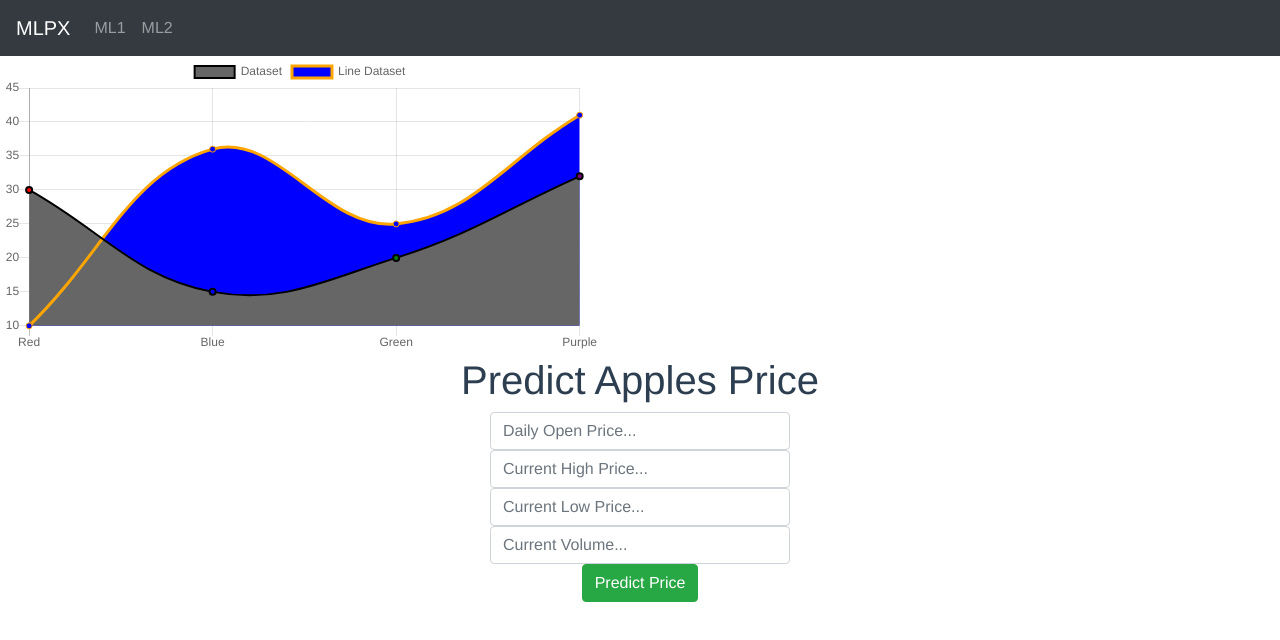
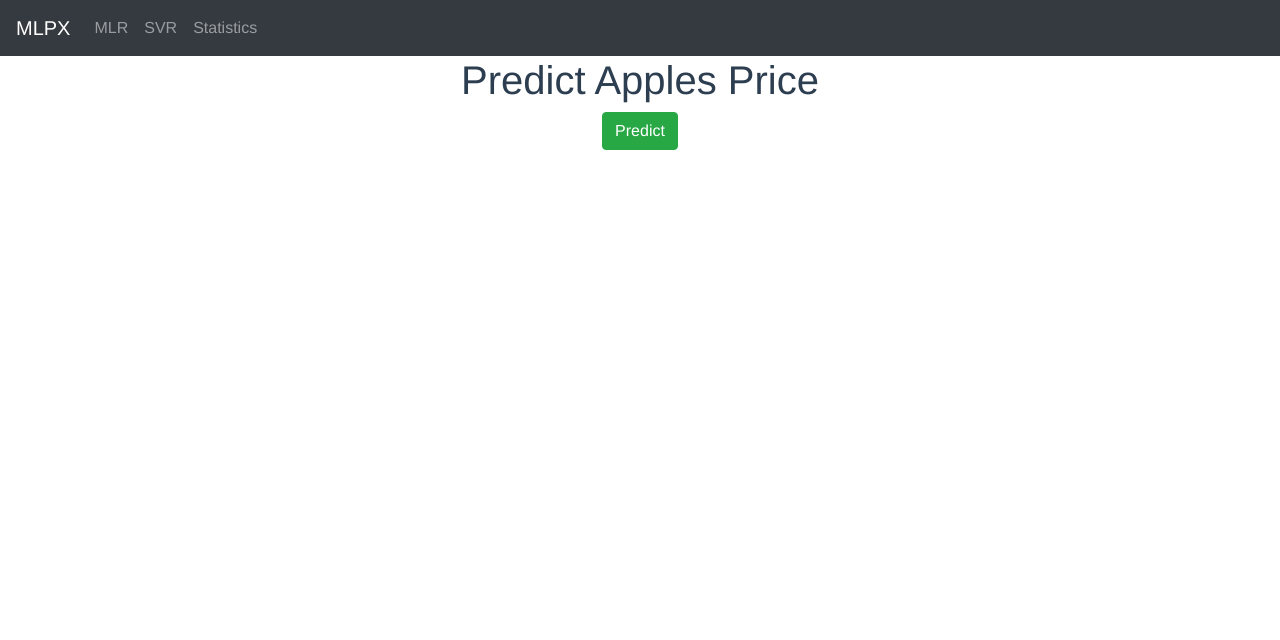
Before and after one commit to nextline501/MLPX, a Vue app in the folder frontend/: page /Svr in a window 1280 px wide. Shown: the top 640 px of the page. Built offline with nearby package versions, Linux system fonts and the light colour scheme.

Commit message:
Added 2nd ML script
Co-authored-by: andreaskvam <andreaskvam@users.noreply.github.com>
Co-authored-by: Adrian Andreasson <AI-drian@users.noreply.github.com>

```diff
--- a/frontend/src/App.vue
+++ b/frontend/src/App.vue
@@ -4,31 +4,28 @@
       <router-link to="/" class="navbar-brand">MLPX</router-link>
       <div class="navbar-nav mr-auto">
         <li class="nav-item">
-          <router-link to="/tutorials" class="nav-link">ML1</router-link>
+          <router-link to="/Mlr" class="nav-link">MLR</router-link>
         </li>
         <li class="nav-item">
-          <router-link to="/add" class="nav-link">ML2</router-link>
+          <router-link to="/Svr" class="nav-link">SVR</router-link>
+        </li>
+        <li class="nav-item">
+          <router-link to="/Charts" class="nav-link">Statistics</router-link>
         </li>
       </div>
     </nav>
-    <charts/>
     <HelloWorld msg="Predict Apples Price"/>
-    <Predict/>
+    <router-view/>
   </div>
-
 </template>
 
 <script>
-import charts from './components/charts.vue'
 import HelloWorld from './components/HelloWorld.vue'
-import Predict from './components/Predict.vue'
 
 export default {
   name: 'App',
   components: {
     HelloWorld,
-    Predict,
-    charts,
   }
 }
 </script>
--- a/frontend/src/components/Predict.vue
+++ b/frontend/src/components/Mlr.vue
@@ -51,7 +51,7 @@
 import DataService from "../services/dataService";
 
 export default {
-  name: "Predict",
+  name: "Mlr",
   data() {
     return {
       predData: [],
--- /dev/null
+++ b/frontend/src/components/Svr.vue
@@ -0,0 +1,43 @@
+<template>
+<div>
+  <div v-if="!submitted">
+    <button @click="getSvr" class="btn btn-success">Predict</button>
+  </div>
+
+  <div v-else>
+    <h4>{{ predData2 }}</h4>
+    <button class="btn btn-success" @click="resetSvr">Reset</button>
+  </div>
+</div>
+</template>
+
+<script>
+import DataService from '../services/dataService'
+
+export default {
+  name: "Predict",
+  data() {
+    return {
+      predData2: [],
+      submitted: false,
+    };
+  },
+  methods: {
+    getSvr(){
+      DataService.getSvr().then(response => {
+        console.log(response);
+        this.predData2 = response.data;
+        this.submitted = true;
+      });
+    },
+    resetSvr(){
+      this.submitted = false;
+    }
+  }
+};
+
+</script>
+
+<style scoped>
+
+</style>
--- a/frontend/src/components/charts.vue
+++ b/frontend/src/components/charts.vue
@@ -98,7 +98,7 @@ export default {
 </script>
 <style scoped>
 #myChart {
-  max-width: 600px;
-  max-height: 600px;
+  max-width: 800px;
+  max-height: 800px;
 }
 </style>
--- a/frontend/src/router.js
+++ b/frontend/src/router.js
@@ -13,10 +13,22 @@ export default new Router({
       component: () => import("./components/HelloWorld")
     },
     {
-      path: "/Predict",
-      alias: "/Predict",
-      name: "Predict",
-      component: () => import("./components/Predict")
+      path: "/Mlr",
+      alias: "/Mlr",
+      name: "Mlr",
+      component: () => import("./components/Mlr")
     },
+    {
+      path: "/charts",
+      alias: "/charts",
+      name: "charts",
+      component: ()=> import("./components/charts.vue")
+    },
+    {
+      path: "/Svr",
+      alias: "/Svr",
+      name: "svr",
+      component: ()=> import("./components/Svr.vue")
+    }
   ]
 });
--- a/frontend/src/services/dataService.js
+++ b/frontend/src/services/dataService.js
@@ -9,8 +9,8 @@ class DataService {
     return http.post("/data", data)
   }
 
-  getAll() {
-    return http.get("/tutorials");
+  getSvr() {
+    return http.get("/svr");
   }
 
   get(id) {
```
Also changed, not shown: frontend/src/components/test.vue (deleted, +0 -70 lines), 2 other files (tests, documents, lock files or other folders).
